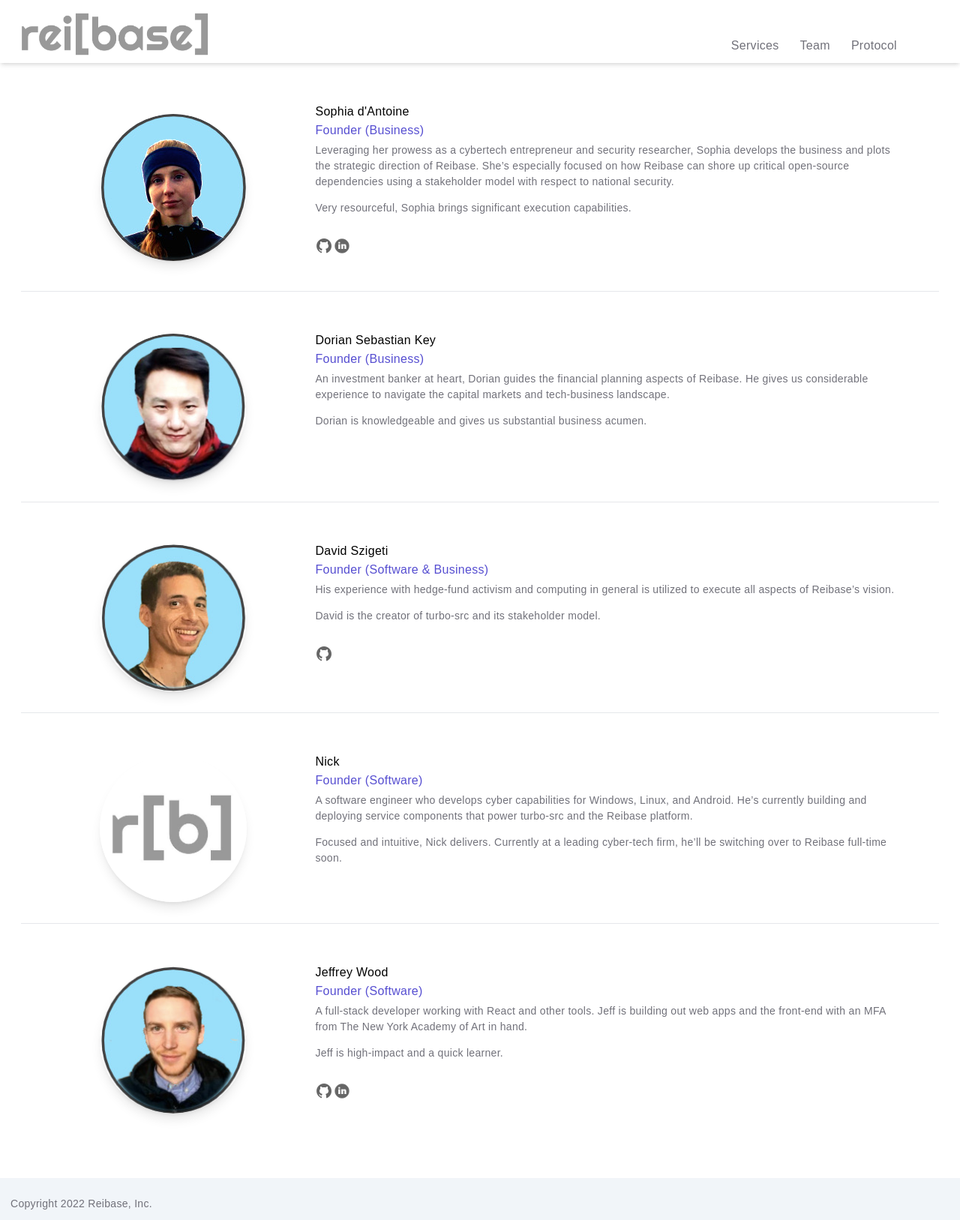
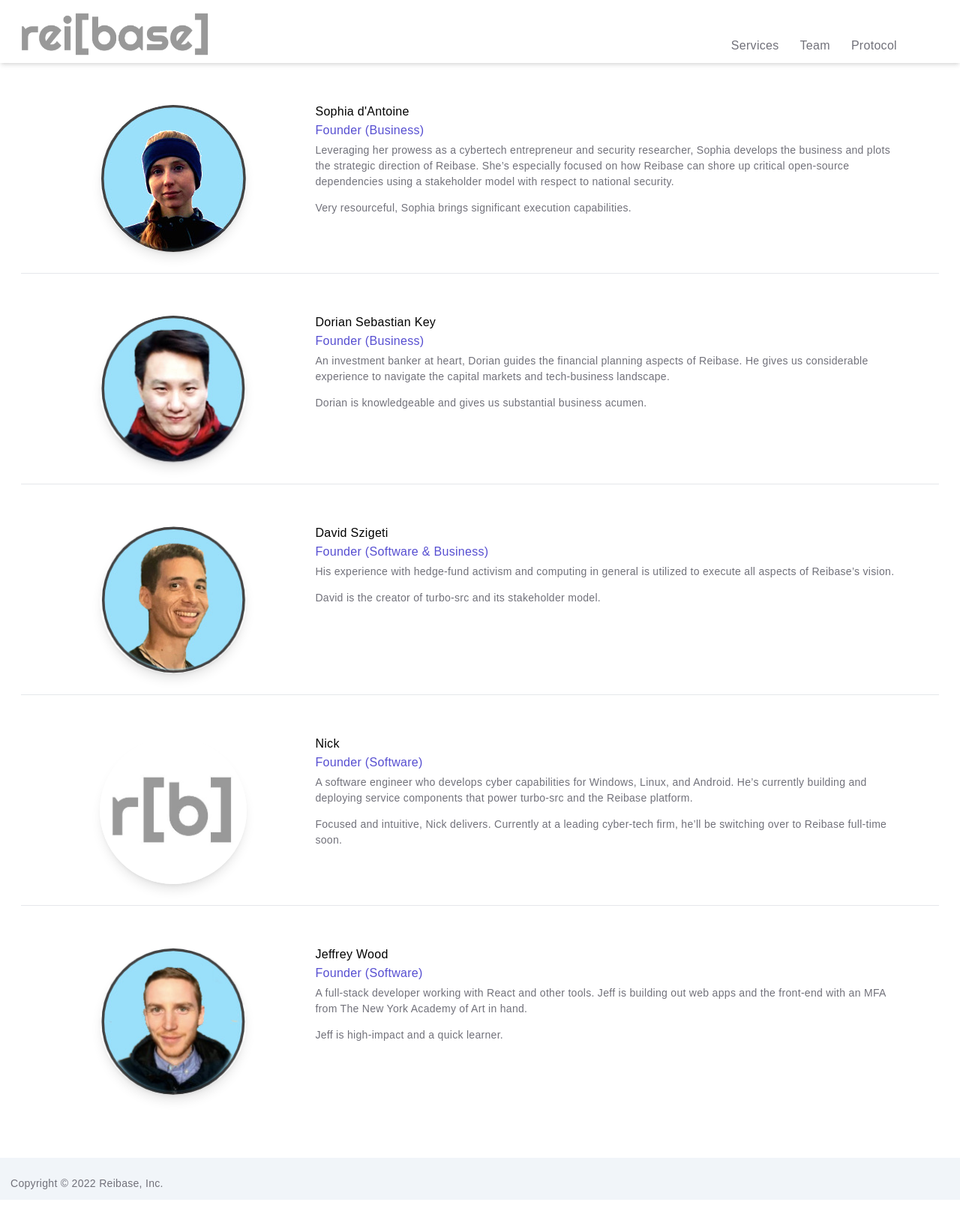
Before and after one commit to jex441/reibasewebsite, a website: page public/team.html in a window 1280 px wide. Shown: the whole page at 75% size. After the commit the page ends 1600 px from the top, so only its background shows below. Drawn offline with Linux system fonts and the light colour scheme.

Commit message:
copyright logo included, social media links removed

```diff
--- a/public/style.css
+++ b/public/style.css
@@ -148,9 +148,7 @@ a:active {
     display: flex;
     flex-direction: column;
     width: 70%;
-    color: #000;
     border-radius: 10px;
-    padding: 1rem;
 }
 .emailList h1 {
     font-size: 20px;
--- a/public/team.html
+++ b/public/team.html
@@ -51,10 +51,6 @@
             <span class="bio">
               <p>Leveraging her prowess as a cybertech entrepreneur and security researcher, Sophia develops the business and plots the strategic direction of Reibase. She’s especially focused on how Reibase can shore up critical open-source dependencies using a stakeholder model with respect to national security.</p>
               <p>Very resourceful, Sophia brings significant execution capabilities.</p>
-              <span class="links">
-               <a href="https://github.com/quend" target="_blank"><img src="github.png" /></a>
-               <a href="https://www.linkedin.com/in/sophiadantoine" target="_blank"><img src="linkedin.png" /></a>
-               </span>
            </div>
     </div>
     <div class="teamWrapper">
@@ -65,8 +61,6 @@
             <span class="bio">
               <p>An investment banker at heart, Dorian guides the financial planning aspects of Reibase. He gives us considerable experience to navigate the capital markets and tech-business landscape.</p>
               <p>Dorian is knowledgeable and gives us substantial business acumen.</p>
-              <span class="links">
-               </span>
            </div>
     </div>
     <div class="teamWrapper">
@@ -77,9 +71,6 @@
             <span class="bio">
               <p>His experience with hedge-fund activism and computing in general is utilized to execute all aspects of Reibase’s vision.</p>
               <p>David is the creator of turbo-src and its stakeholder model.</p>
-              <span class="links">
-                <a href="https://github.com/7db9a" target="_blank"><img src="github.png" /></a>
-               </span>
            </div>
     </div>
     <div class="teamWrapper">
@@ -95,8 +86,6 @@
             Focused and intuitive, Nick delivers. Currently at a leading cyber-tech firm, he’ll be switching over to Reibase full-time soon.
            </p>
           </span>
-          <span class="links">
-             </span>
          </div>
   </div>
     <div class="teamWrapper">
@@ -107,15 +96,11 @@
             <span class="bio">
               <p>A full-stack developer working with React and other tools. Jeff is building out web apps and the front-end with an MFA from The New York Academy of Art in hand.</p>
               <p>Jeff is high-impact and a quick learner.</p>
-              <span class="links">
-               <a href="https://github.com/jeffreylwood" target="_blank"><img src="github.png" /></a>
-               <a href="https://linkedin.com/in/jeffreylwood" target="_blank"><img src="linkedin.png" /></a>
-               </span>
            </div>
     </div>
     </section>
 
     <!-- Footer -->
-    <footer class="footer">Copyright 2022 Reibase, Inc.</footer>
+    <footer class="footer">Copyright © 2022 Reibase, Inc.</footer>
   </body>
 </html>
```
Also changed, not shown: public/index.html (+1 -1 lines), public/services.html (+1 -1 lines), 1 other file.
